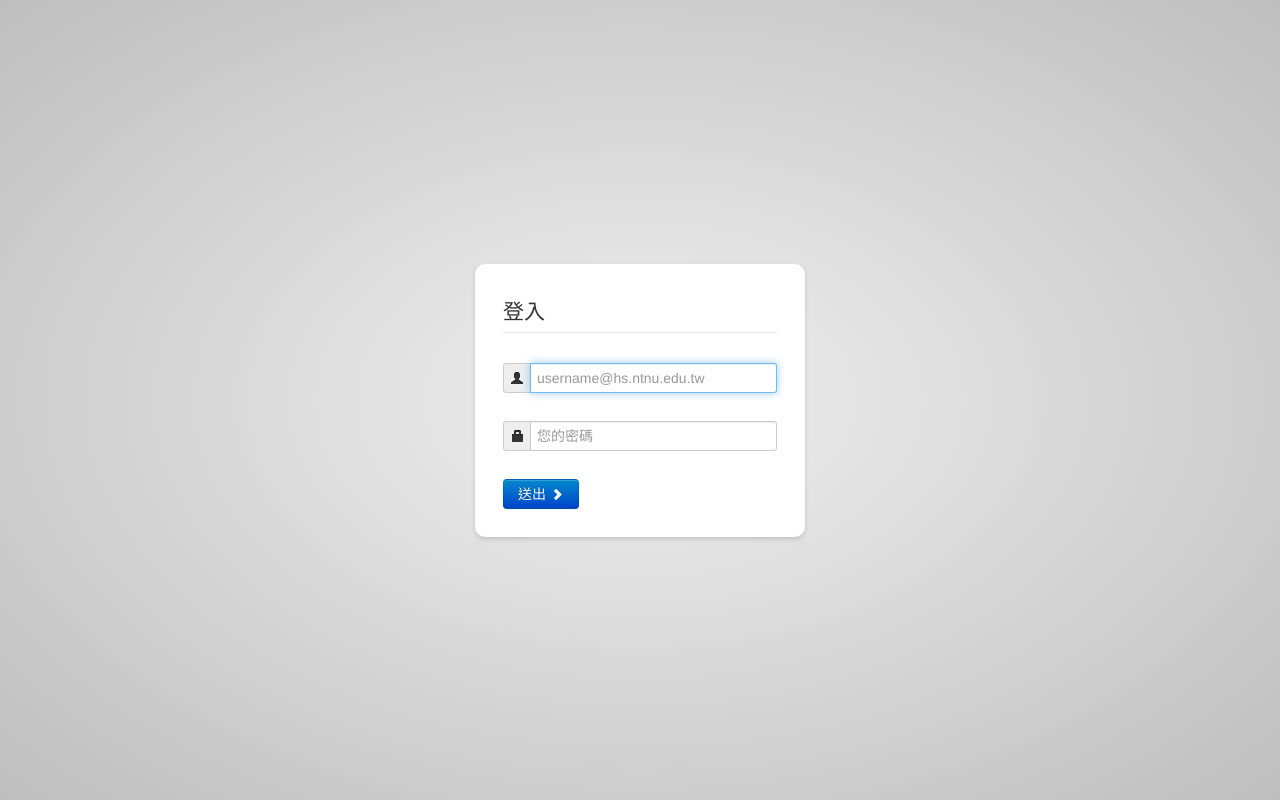
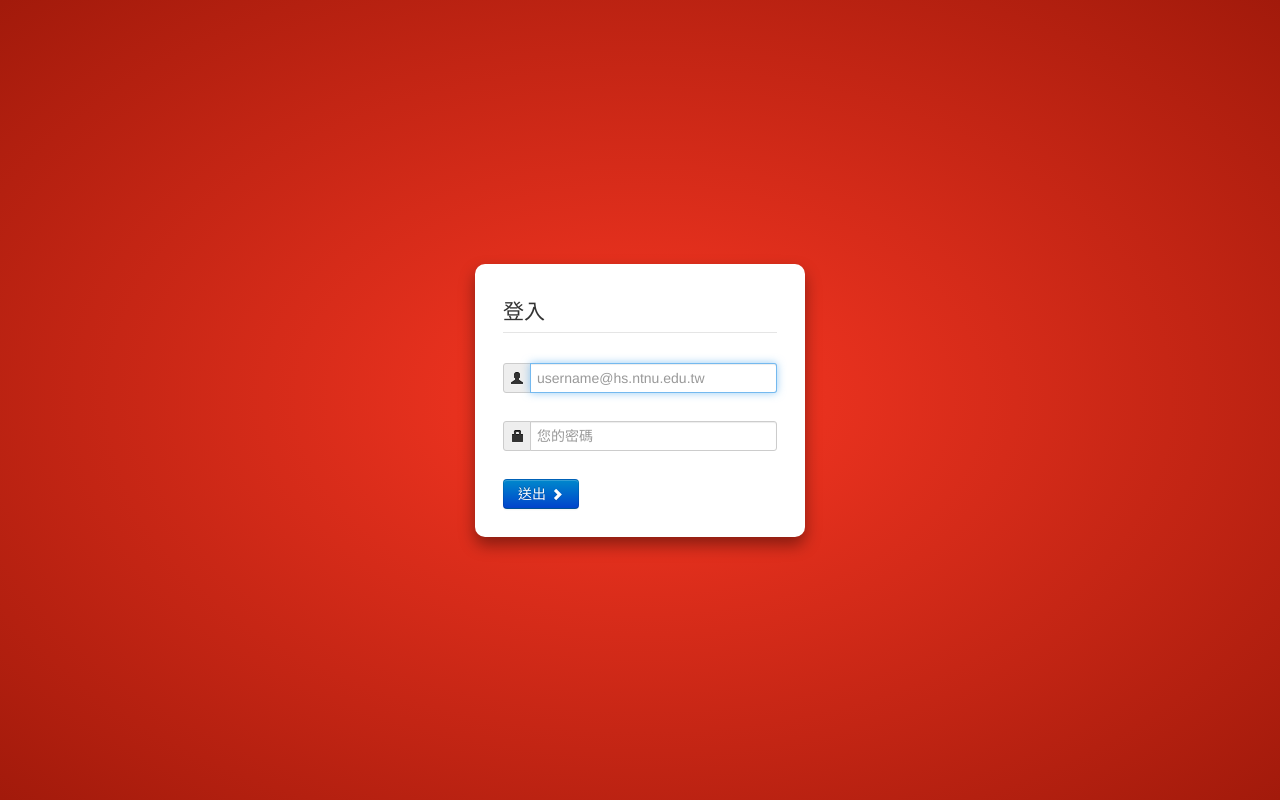
Before and after one commit to pellaeon/aruba-login, a plain HTML site: page index.html in a window 1280 px wide. Drawn offline with nearby package versions, Linux system fonts and the light colour scheme.

Commit message:
Enhance #main-box shadow, new body bg

```diff
--- a/css/custom.css
+++ b/css/custom.css
@@ -7,12 +7,12 @@ html, body {
 
 body {
 	background: rgb(215, 215, 215);
-	background: -webkit-gradient(radial, 50% 50%, 0, 50% 50%, 500, from(rgb(240, 240, 240)), to(rgb(190, 190, 190)));
-	background: -webkit-radial-gradient(rgb(240, 240, 240), rgb(190, 190, 190));
-	background:    -moz-radial-gradient(rgb(240, 240, 240), rgb(190, 190, 190));
-	background:     -ms-radial-gradient(rgb(240, 240, 240), rgb(190, 190, 190));
-	background:      -o-radial-gradient(rgb(240, 240, 240), rgb(190, 190, 190));
-	background:         radial-gradient(rgb(240, 240, 240), rgb(190, 190, 190));
+	background: -webkit-gradient(radial, 50% 50%, 0, 50% 50%, 500, from(#F93723), to(#A21A0B));
+	background: -webkit-radial-gradient(#F93723, #A21A0B);
+	background:    -moz-radial-gradient(#F93723, #A21A0B);
+	background:     -ms-radial-gradient(#F93723, #A21A0B);
+	background:      -o-radial-gradient(#F93723, #A21A0B);
+	background:         radial-gradient(#F93723, #A21A0B);
 
 }
 
@@ -29,9 +29,9 @@ form {
 	-webkit-border-radius: 6px;
 	-moz-border-radius: 6px;
 	border-radius: 10px;
-	-webkit-box-shadow: 0 2px 4px rgba(0,0,0,.15);
-	-moz-box-shadow: 0 2px 4px rgba(0,0,0,.15);
-	box-shadow: 0 2px 4px rgba(0,0,0,.15);
+	-webkit-box-shadow: 0 8px 16px rgba(0,0,0,.40);
+	-moz-box-shadow: 0 8px 16px rgba(0,0,0,.40);
+	box-shadow: 0 8px 16px rgba(0,0,0,.40);
 	padding: 2em;
 	margin: 20px;
 	float: none;
```
